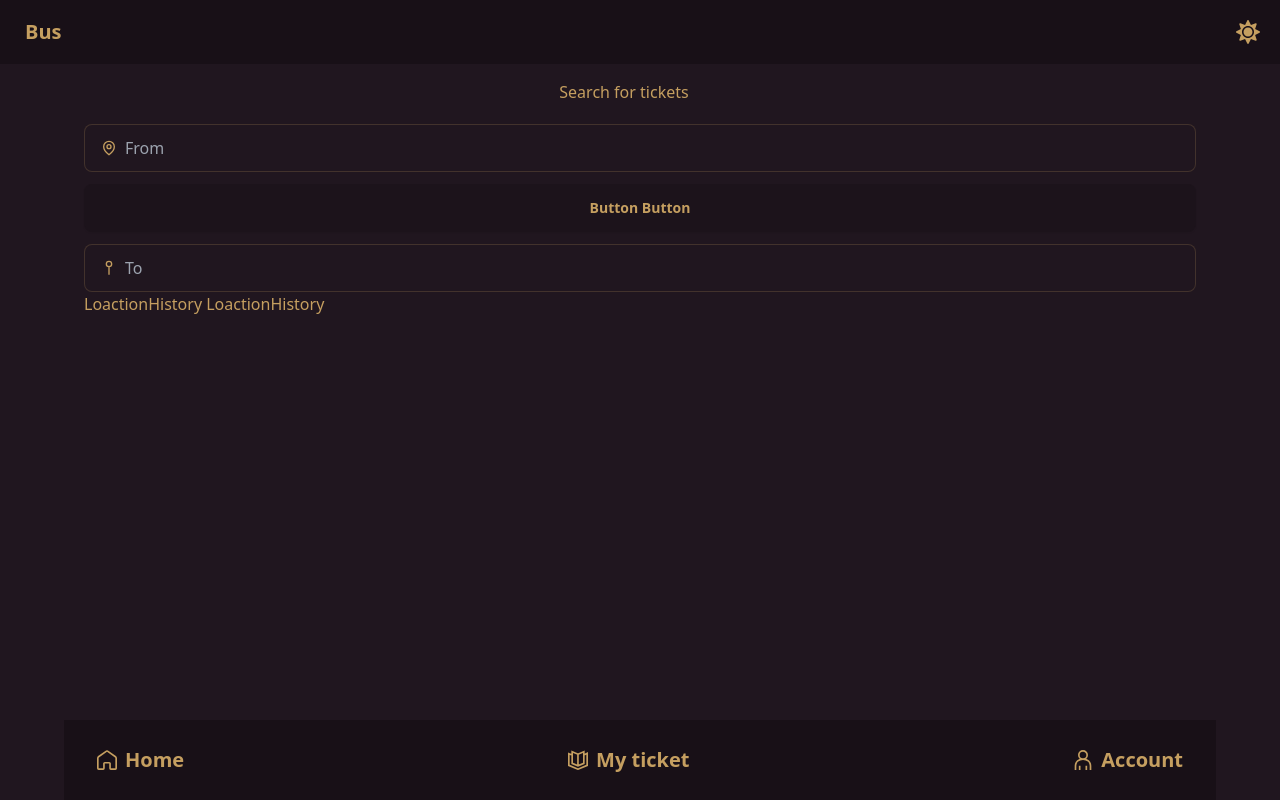
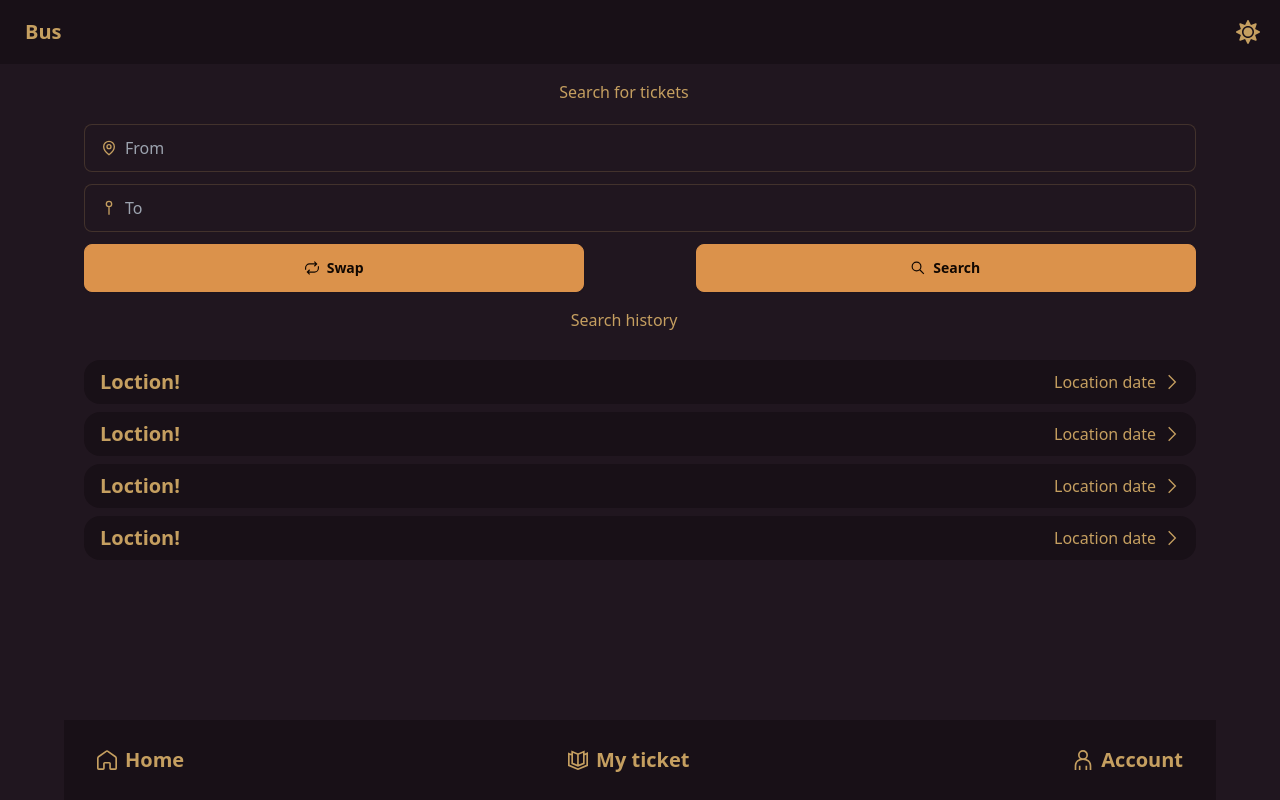
Before and after one commit to Mrm1rzo/hackaton-mini-app, a React (Vite) app: page / in a window 1280 px wide. Built offline with nearby package versions, Linux system fonts and the light colour scheme.

Commit message:
Start project

```diff
--- a/src/companents/Button.jsx
+++ b/src/companents/Button.jsx
@@ -1,7 +1,18 @@
-import React from "react";
+import { GrSync, GrSearch } from "react-icons/gr";
+import { NavLink } from "react-router-dom";
 
-const Button = () => {
-  return <div className="btn">Button Button</div>;
+const Button = ({ text }) => {
+  return (
+    <div className="flex justify-between">
+      <button className="btn btn-primary w-[45%]">
+        <GrSync /> Swap
+      </button>
+      <NavLink to="/bus"  className="btn btn-primary w-[45%]">
+        <GrSearch />
+        Search
+      </NavLink>
+    </div>
+  );
 };
 
 export default Button;
--- a/src/companents/LoactionHistory.jsx
+++ b/src/companents/LoactionHistory.jsx
@@ -1,7 +1,19 @@
-import React from "react";
+import { GrNext } from "react-icons/gr";
 
 const LoactionHistory = () => {
-  return <div>LoactionHistory LoactionHistory</div>;
+  return (
+    <div className="card bg-base-300 my-2">
+      <div className="card-body flex flex-wrap flex-row items-center justify-between px-4 py-2">
+        <>
+          <h2 className="card-title">Loction!</h2>
+          <p className="text-end">Location date</p>
+        </>
+        <div className="card-actions justify-end">
+          <GrNext />
+        </div>
+      </div>
+    </div>
+  );
 };
 
 export default LoactionHistory;
--- /dev/null
+++ b/src/companents/LocationButton.jsx
@@ -0,0 +1,13 @@
+import React from "react";
+import Button from "./Button";
+
+const LocationButton = () => {
+  return (
+    <div className="gap-2 ">
+      <Button></Button>
+      <Button></Button>
+    </div>
+  );
+};
+
+export default LocationButton;
--- a/src/companents/LocationSearch.jsx
+++ b/src/companents/LocationSearch.jsx
@@ -1,13 +1,14 @@
 import React from "react";
 import Input from "./Input";
 import Button from "./Button";
+import LocationButton from "./LocationButton";
 
 const LocationSearch = () => {
   return (
     <div className="flex flex-col gap-3">
-      <Input type="text" placeholder="From" name="location"></Input>
-      <Button></Button>
-      <Input type="text" placeholder="To" name="location"></Input>
+      <Input type="text" placeholder="From" name="location" />
+      <Input type="text" placeholder="To" name="location" />
+      <Button />
     </div>
   );
 };
--- a/src/pages/Home.jsx
+++ b/src/pages/Home.jsx
@@ -7,7 +7,12 @@ const Home = () => {
     <section className="align-elements">
       <h1 className="collapse-title text-center">Search for tickets</h1>
       <LocationSearch></LocationSearch>
+      <h1 className="collapse-title text-center">Search history</h1>
       <LoactionHistory></LoactionHistory>
+      <LoactionHistory></LoactionHistory>
+      <LoactionHistory></LoactionHistory>
+      <LoactionHistory></LoactionHistory>
+
     </section>
   );
 };
--- a/src/pages/Profile.jsx
+++ b/src/pages/Profile.jsx
@@ -1,7 +1,48 @@
-import React from "react";
+import { GrFormEdit, GrLocation, GrUser } from "react-icons/gr";
 
 const Profile = () => {
-  return <div>Profile Profile;</div>;
+  return (
+    <section className="align-elements flex flex-col gap-5 py-5">
+      <div className="avatar flex justify-center">
+        <div className="mask mask-squircle mx-auto w-40 shadow-xl">
+          <img src="./public/my-image.jpg" className="mx-auto" />
+        </div>
+      </div>
+      <div className="card card-compact bg-base-300 shadow-xl">
+        <div className="card-body">
+          <h2 className="card-title">
+            <GrUser /> Humoyun Mirzo
+          </h2>
+          <p className="flex items-center gap-2">
+            <GrLocation />
+            Fergana Kirgili
+          </p>
+          <p className="flex items-center gap-2">
+            <GrLocation />
+            Fergana Kirgili
+          </p>
+          <div className="card-actions justify-end">
+            <button
+              className="btn btn-primary"
+              onClick={() => document.getElementById("my_modal_2").showModal()}
+            >
+              <GrFormEdit className="text-lg" />
+              Edit
+            </button>
+            <dialog id="my_modal_2" className="modal">
+              <div className="modal-box">
+                <h3 className="text-lg font-bold">Hello!</h3>
+                <p className="py-4">Press ESC key or click outside to close</p>
+              </div>
+              <form method="dialog" className="modal-backdrop">
+                <button>close</button>
+              </form>
+            </dialog>
+          </div>
+        </div>
+      </div>
+    </section>
+  );
 };
 
 export default Profile;
```
Also changed, not shown: public/my-image.jpg (added).
